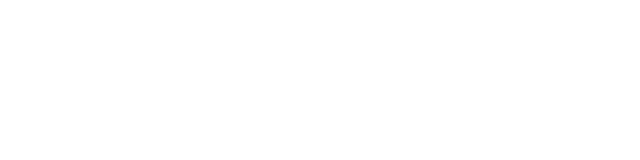
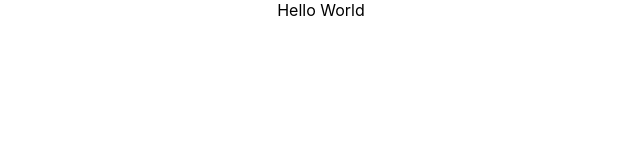
Before and after one commit to HermannMarx/pokefightreact, a React (Create React App) app: page / in a window 1280 px wide. Shown: the top 160 px of the page, without its empty margins (319-959 px from the left). Built offline with nearby package versions, Linux system fonts and the light colour scheme.

Commit message:
defined api-calls in Api

```diff
--- a/package.json
+++ b/package.json
@@ -3,9 +3,11 @@
   "version": "0.1.0",
   "private": true,
   "dependencies": {
+    "@material-ui/core": "^4.11.3",
     "@testing-library/jest-dom": "^5.11.9",
     "@testing-library/react": "^11.2.5",
     "@testing-library/user-event": "^12.6.3",
+    "axios": "^0.21.1",
     "react": "^17.0.1",
     "react-dom": "^17.0.1",
     "react-router-dom": "^5.2.0",
--- a/src/App.js
+++ b/src/App.js
@@ -1,7 +1,8 @@
 import "./App.css";
-
+import { Switch, Route } from "react-router-dom";
+import { Button } from "@material-ui/core";
 function App() {
-  return <div className="App"></div>;
+  return <div className="App">Hello World</div>;
 }
 
 export default App;
--- a/src/index.js
+++ b/src/index.js
@@ -1,14 +1,17 @@
-import React from 'react';
-import ReactDOM from 'react-dom';
-import './index.css';
-import App from './App';
-import reportWebVitals from './reportWebVitals';
+import React from "react";
+import ReactDOM from "react-dom";
+import "./index.css";
+import App from "./App";
+import { BrowserRouter } from "react-router-dom";
+import reportWebVitals from "./reportWebVitals";
 
 ReactDOM.render(
   <React.StrictMode>
-    <App />
+    <BrowserRouter>
+      <App />
+    </BrowserRouter>
   </React.StrictMode>,
-  document.getElementById('root')
+  document.getElementById("root")
 );
 
 // If you want to start measuring performance in your app, pass a function
```
Also changed, not shown: src/Api/index.js (added, +11 -0 lines).
